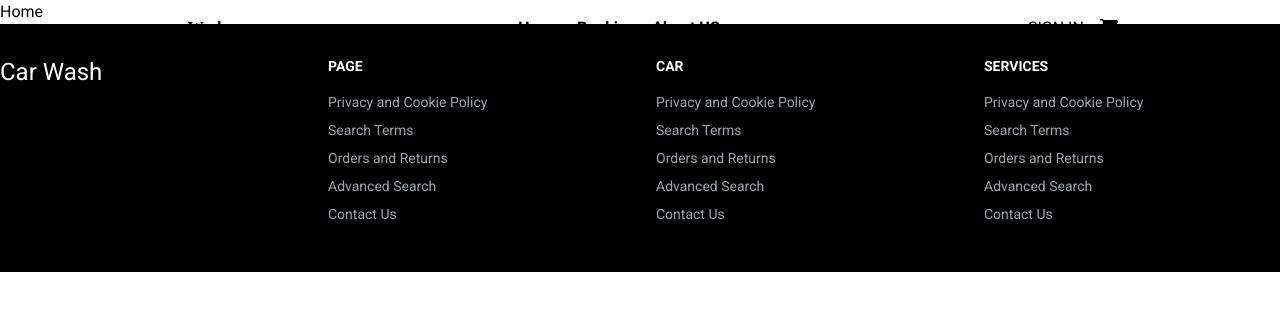
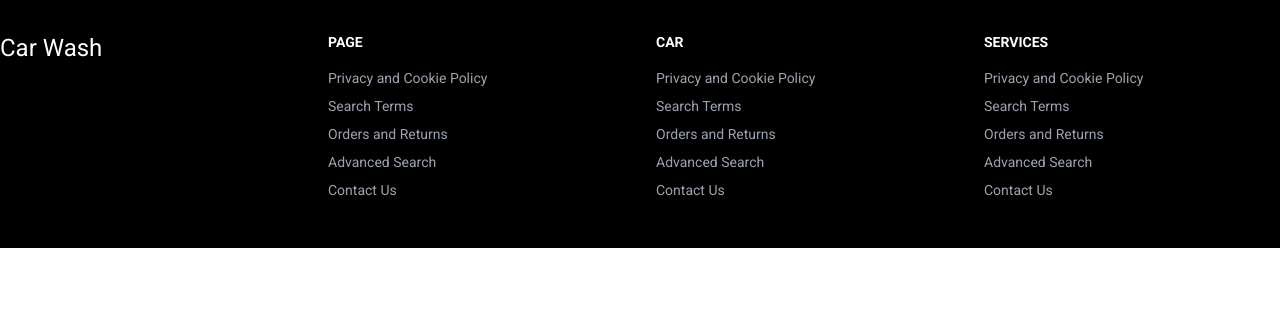
Before and after one commit to FaresAhmed50/Car_Wash, a React (Vite) app: page /home in a window 1280 px wide. Shown: the top 310 px of the page. Built offline with nearby package versions, Linux system fonts and the light colour scheme; a web font is replaced by a local one.

Commit message:
Ediding the Home component

```diff
--- a/src/components/Home/Home.jsx
+++ b/src/components/Home/Home.jsx
@@ -2,6 +2,14 @@ import React from 'react'
 
 export default function Home() {
   return (
-    <div>Home</div>
+    <section>
+
+      <div>
+
+
+      </div>
+
+
+    </section>
   )
 }
--- a/src/index.css
+++ b/src/index.css
@@ -15,7 +15,7 @@
 
 .bg-hero
 {
- /*background-image: url(assets/images/Hero.jpg);*/
+ background-image: url(assets/images/Hero.jpg);
  position: relative;
 }
 .bg-hero::before
```
Also changed, not shown: src/assets/images/undraw_not_found_60pq.png (added), 1 other file (tests, documents, lock files or other folders).
